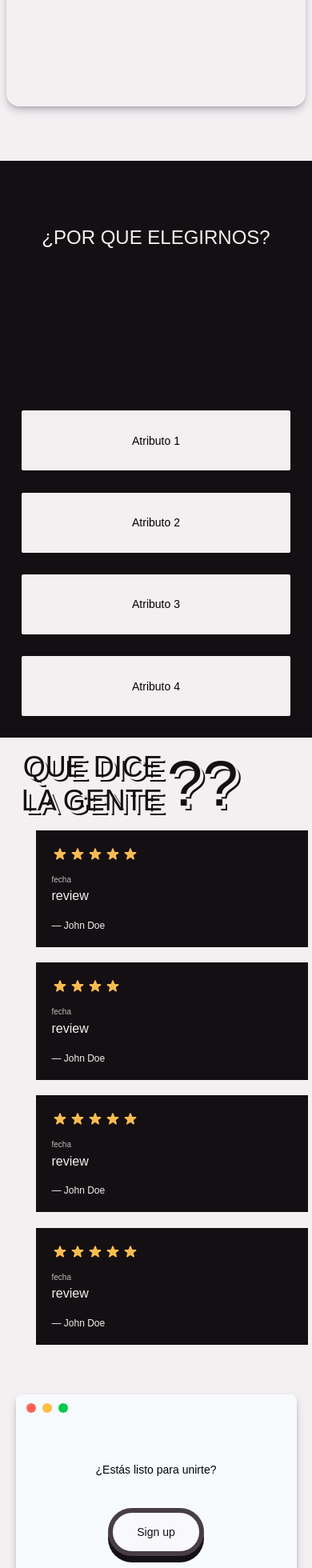
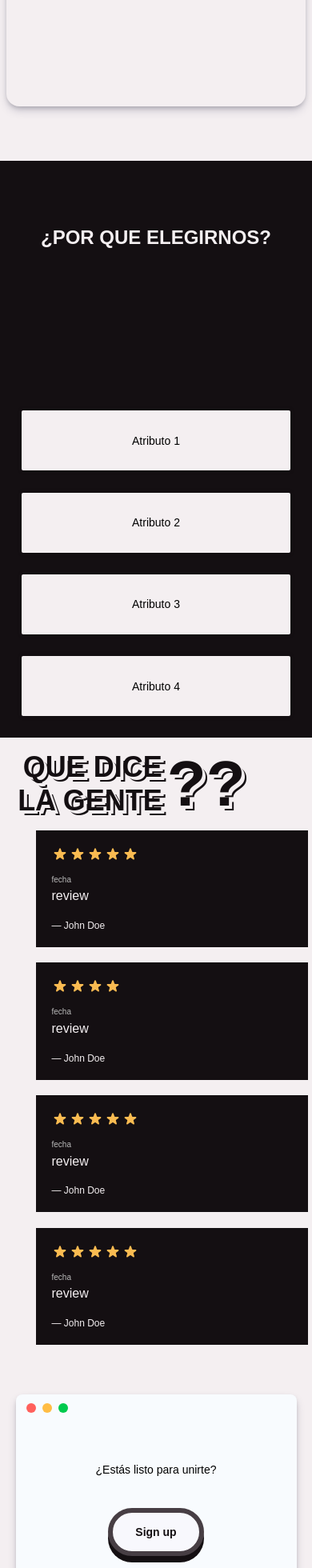
Before and after one commit to Flo-aq/BrainBox-frontend, a React (Vite) app: page / in a window 390 px wide. Shown: the part 643-2603 px from the top of the page at 80% size. Built offline with nearby package versions, Linux system fonts and the light colour scheme; the HTML template or start-up script is replaced by a standard one; a web font is replaced by a local one.

Commit message:
Update Landing.css

```diff
--- a/src/pages/Landing/Landing.css
+++ b/src/pages/Landing/Landing.css
@@ -361,18 +361,15 @@
 @media (max-width: 1110px) {
     .box-title >div .title {
         font-size: 52px;
-        font-weight: 900;
     }
 
     .box-title >div .subtitle {
         font-size: 24px;
-        font-weight: 300;
     }
 
     .wave-separator .middle-wave {
         padding-top: 5vw;
         font-size: 44px;
-        font-weight: 600;
     }
 
     .caracteristicas {
@@ -396,13 +393,6 @@
 }
 
 @media (max-width: 900px) {
-    .box-title >div .title {
-        font-weight: 600;
-    }
-
-    .box-title >div .subtitle {
-        font-weight: 400;
-    }
 
     .wave-separator .middle-wave {
         padding-top: 5vw;
@@ -415,13 +405,11 @@
 
     .reviews-section .title-container .title-box .title {
         font-size: 46px;
-        font-weight: 600;
         min-width: 50vw;
     }
 
     .reviews-section .title-container .title-box .question-mark {
         font-size: 110px;
-        font-weight: 600;
     }
 
     .reviews-section .reviews-space .reviews-container .review-card .infos .date-time {
@@ -434,18 +422,15 @@
 @media (max-width: 600px) {
     p .title {
         font-size: 44px;
-        font-weight: 600;
     }
 
     p .subtitle {
         font-size: 18px;
-        font-weight: 300;
     }
 
     .wave-separator .middle-wave {
         padding-top: 6vw;
         font-size: 36px;
-        font-weight: 600;
     }
 
     .card {
@@ -464,12 +449,10 @@
 
     .card .text-container .title {
         font-size: 18px;
-        font-weight: 300;
     }
 
     .card .text-container .explanation {
         font-size: 14px;
-        font-weight: 100;
     }
 
     .reviews-section .reviews-space .reviews-container {
@@ -478,12 +461,10 @@
 
     .reviews-section .title-container .title-box .title {
         font-size: 40px;
-        font-weight: 500;
     }
 
     .reviews-section .title-container .title-box .question-mark {
         font-size: 90px;
-        font-weight: 500;
     }
 
     .reviews-section .reviews-space .reviews-container .review-card .infos .date-time {
@@ -492,17 +473,14 @@
 
     .reviews-section .reviews-space .reviews-container .review-card .infos .description {
         font-size: 18px;
-        font-weight: 300;
     }
 
     .reviews-section .reviews-space .reviews-container .review-card .author {
         font-size: 14px;
-        font-weight: 100;
     }
 
     .sign-up-box .final-card-container .web-like-card .final-card-content {
         font-size: 18px;
-        font-weight: 300;
     }
 
     .sign-up-box .final-card-container .web-like-card .final-card-content .sign-up-button {
@@ -514,18 +492,15 @@
 @media (max-width: 400px) {
     .box-title >div .title {
         font-size: 34px;
-        font-weight: 400;
     }
 
     .box-title >div .subtitle {
         font-size: 14px;
-        font-weight: 100;
     }
 
     .wave-separator .middle-wave {
         padding-top: 6vw;
         font-size: 24px;
-        font-weight: 400;
     }
 
     .card {
@@ -540,17 +515,14 @@
 
     .card .text-container .title {
         font-size: 14px;
-        font-weight: 300;
     }
 
     .card .text-container .explanation {
         font-size: 12px;
-        font-weight: 100;
     }
 
     .reviews-section .title-container .title-box .title {
         font-size: 36px;
-        font-weight: 400;
     }
 
     .reviews-section .title-container .title-box .question-mark {
@@ -563,22 +535,18 @@
 
     .reviews-section .reviews-space .reviews-container .review-card .infos .description {
         font-size: 16px;
-        font-weight: 300;
     }
 
     .reviews-section .reviews-space .reviews-container .review-card .author {
         font-size: 12px;
-        font-weight: 100;
     }
 
     .sign-up-box .final-card-container .web-like-card .final-card-content {
         font-size: 14px;
-        font-weight: 300;
     }
 
     .sign-up-box .final-card-container .web-like-card .final-card-content .sign-up-button {
         font-size: 14px;
-        font-weight: 400;
 
     }
 }
```
